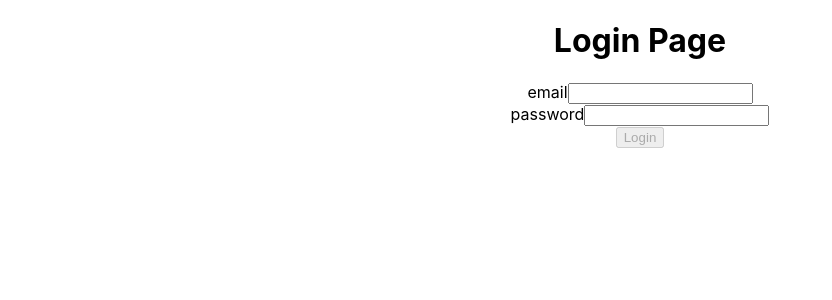
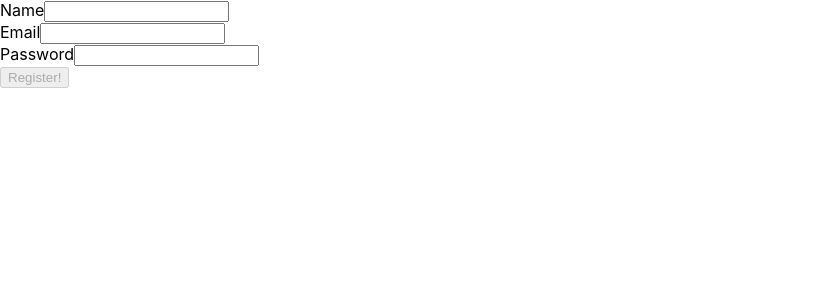
Before and after one commit to justsaykk/capstone_frontend, a React (Create React App) app: page /registration in a window 1280 px wide. Shown: the top 300 px of the page, without its empty margins (0-832 px from the left). Built offline with nearby package versions, Linux system fonts and the light colour scheme.

Commit message:
Done up registration page with 3 fields

```diff
--- a/src/App.js
+++ b/src/App.js
@@ -1,13 +1,17 @@
-import "./App.css";
 import { BrowserRouter, Routes, Route } from "react-router-dom";
-import LoginPage from "./pages/login_page";
+import LoginPage from "./pages/LoginPage";
+import Registration from "./pages/Registration";
+import LandingPage from "./pages/LandingPage";
 
 function App() {
   return (
     <div className="App">
-      <LoginPage />
       <BrowserRouter>
-        <Routes>{/* <Route path="/login" element={LoginPage} /> */}</Routes>
+        <Routes>
+          <Route path="/" element={<LandingPage />} />
+          <Route path="/login" element={<LoginPage />} />
+          <Route path="/registration" element={<Registration />} />
+        </Routes>
       </BrowserRouter>
     </div>
   );
--- /dev/null
+++ b/src/pages/LandingPage.jsx
@@ -0,0 +1,14 @@
+import React, {useState} from "react";
+
+function LandingPage() {
+    // Logic Here
+
+    return (
+        <div>
+            <h1>Hello World!</h1>
+            <h1>You are at the Landing Page</h1>
+        </div>
+    )
+}
+
+export default LandingPage
--- a/src/pages/login_page.jsx
+++ b/src/pages/LoginPage.jsx
@@ -13,8 +13,8 @@ function LoginPage() {
 
     function handleSubmit(event) {
         event.preventDefault();
-        console.log("email is", email)
-        console.log("password is", password)
+        // console.log("email is", email)
+        // console.log("password is", password)
     }
 
     return (
--- a/src/pages/registration.jsx
+++ b/src/pages/registration.jsx
@@ -0,0 +1,32 @@
+import React, {useState} from "react";
+
+function Registration() {
+    // Logic Here
+    const [name, setName] = useState("")
+    const [email, setEmail] = useState("")
+    const [password, setPassword] = useState("")
+
+    function validateForm() {
+        return email.length > 0 && password.length > 6;
+    }
+
+    return (
+        <div>
+            <div className="registration-name">
+                <label for="registrationName">Name</label>
+                <input type="input" value={name} onChange={e => {setName(e.target.value)}} />
+            </div>
+            <div className="registration-email">
+                <label for="registrationEmail">Email</label>
+                <input type="input" value={email} onChange={e => {setEmail(e.target.value)}} />
+            </div>
+            <div className="registration-pw">
+                <label for="registrationPW">Password</label>
+                <input type="password" value={password} onChange={e => {setPassword(e.target.value)}} />
+            </div>
+            <button type="submit" disabled={!validateForm()}>Register!</button>
+        </div>
+    )
+}
+
+export default Registration
```
Also changed, not shown: src/pages/CartPage.jsx (added), src/pages/ProductsPage.jsx (added), src/pages/cart_page.jsx (deleted), src/pages/landing_page.jsx (deleted), src/pages/products_page.jsx (deleted).
